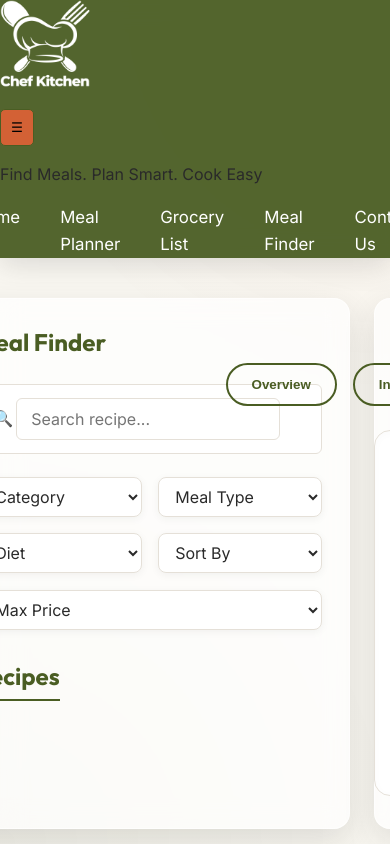
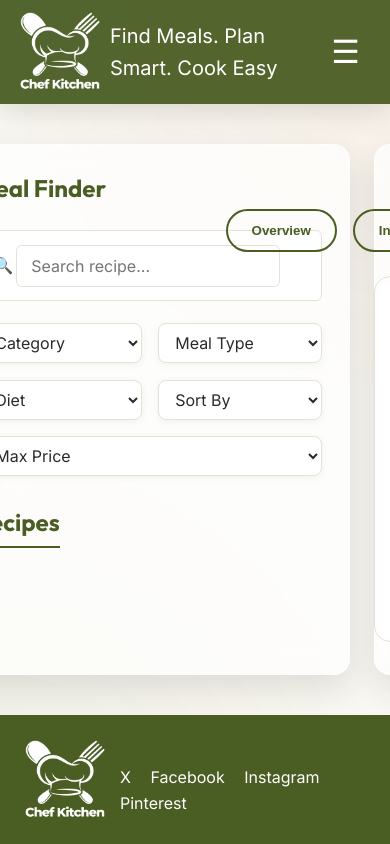
Before and after one commit to McgovernEmily/Chef-Kitchen, a website built with Vite: page mealfinder.html in a window 390 px wide. Shown: the top 844 px of the page. Built offline with nearby package versions, Linux system fonts and the light colour scheme; no server answers.

Commit message:
added hamburger

```diff
--- a/css/components.css
+++ b/css/components.css
@@ -36,20 +36,3 @@
     transform: translateY(-5px);
     box-shadow: 0 12px 25px rgba(0, 0, 0, .2);
 }
-
-/* ham*/
-.hamburger {
-
-    display: none;
-
-    background: none;
-
-    border: none;
-
-    color: white;
-
-    font-size: 2rem;
-
-    cursor: pointer;
-
-}
--- a/css/layout.css
+++ b/css/layout.css
@@ -7,24 +7,35 @@ header {
     backdrop-filter: blur(12px);
     box-shadow: 0 8px 25px rgba(64, 64, 64, 0.15);
     transition: .35s;
+    display: flex;
+    flex-direction: column;
+    align-items: center;
+    color: white;
+    font-size: 20px;
 }
 
 header h1 {
-    margin-bottom: 5px;
+    margin: 10px 0 0px;
+    text-align: center;
 }
 
 .main-logo {
-    height: 90px;
-    transition: .4s;
+    height: 150px;
+    display: block;
 }
+
+
 
 /* nav */
 .page-nav ul {
     display: flex;
     justify-content: center;
-    gap: 40px;
+    gap: 2rem;
     list-style: none;
-    padding: 0;
+}
+
+.hamburger {
+    display: none;
 }
 
 .page-nav a {
@@ -62,6 +73,10 @@ header h1 {
 
 .page-nav li:hover {
     transform: translateY(-4px);
+}
+
+.menu-container {
+position: relative;
 }
 
 /* main container stuff */
@@ -182,3 +197,78 @@ select:hover {
     border-color: var(--primary);
     box-shadow: 0 0 0 3px color-mix(in srgb, var(--primary) 20%, transparent);
 }
+
+/* when it shrinks...hamburger*/
+@media (max-width: 1000px) {
+    header {
+        display: flex;
+        flex-direction: row;
+        justify-content: space-between;
+        align-items: center;
+        padding: 10px 20px;
+    }
+
+    header h1 {
+        margin: 0;
+    }
+
+    .main-logo {
+        height: 80px;
+        grid-column: 2;
+    }
+
+    header p {
+        margin: 0;
+        padding: 10px;
+    }
+
+    .menu-container {
+        grid-column: 2;
+        grid-row: 1;
+        position: relative;
+    }
+
+    .hamburger {
+        display: block;
+        font-size: 2rem;
+        background: transparent;
+        border: none;
+        color: white;
+        cursor: pointer;
+
+    }
+
+    .page-nav {
+        display: none;
+        position: absolute;
+        top: 50px;
+        right: 0;
+        width: 220px;
+        background: rgba(74, 93, 35, .98);
+        border-radius: 12px;
+        padding: 15px;
+        box-shadow: 0 8px 25px rgba(0,0,0,.3);
+    }
+
+    .page-nav.show {
+        display: block;
+    }
+
+    .page-nav ul {
+        display: flex;
+        flex-direction: column;
+        gap: 15px;
+        padding: 0;
+        margin: 0;
+    }
+
+    .page-nav li {
+        text-align: right;
+        list-style: none;
+    }
+
+    .page-nav a {
+        display: block;
+        padding: 10px;
+    }
+}
--- a/css/mealfinder.css
+++ b/css/mealfinder.css
@@ -1,5 +1,6 @@
 @import "./base.css";
 @import "./layout.css";
+@import "./components.css";
 
 /* --- 2. LAYOUT / GRID System (MAIN FLEXBOX) --- */
 
--- a/js/home.js
+++ b/js/home.js
@@ -2,11 +2,12 @@ export function headerFunction() {
     document.getElementById("header-container").innerHTML = `
     <header>
         <h1><img src="chef-kitchen-logo.png" alt="Chef-Kitchen Logo" class="main-logo"></h1>
-        <button class="hamburger" id="hamburger"> ☰ </button>
         <p>Find Meals. Plan Smart. Cook Easy</p>
 
+        <div class="menu-container">
+            <button class="hamburger" id="hamburger">☰</button>
             <section id="nav">
-            <nav class="page-nav">
+                <nav class="page-nav" id="page-nav">
                     <ul>
                         <li>
                             <a href="index.html">Home</a>
@@ -32,6 +33,7 @@ export function headerFunction() {
                     </ul>
                 </nav>
             </section>
+        </div>
     </header>
     `;
 }
--- a/js/main.js
+++ b/js/main.js
@@ -4,3 +4,12 @@ import './mealplanner.js';
 
 headerFunction();
 footerFunction();
+
+const hamburger = document.getElementById("hamburger");
+const navigation = document.getElementById("page-nav");
+
+if (hamburger && navigation) {
+    hamburger.addEventListener("click", () => {
+        navigation.classList.toggle("show");
+    });
+}
--- a/mealfinder.html
+++ b/mealfinder.html
@@ -9,6 +9,7 @@
     <link rel="stylesheet" href="css/mealfinder.css">
     <link rel="stylesheet" href="css/recipe-cards.css">
     <script type="module" src="./js/mealfinder.js"></script>
+    <script type="module" src="./js/main.js"></script>
 </head>
 
 <body>
```
Lines whose indentation alone changed are shown as unchanged.
